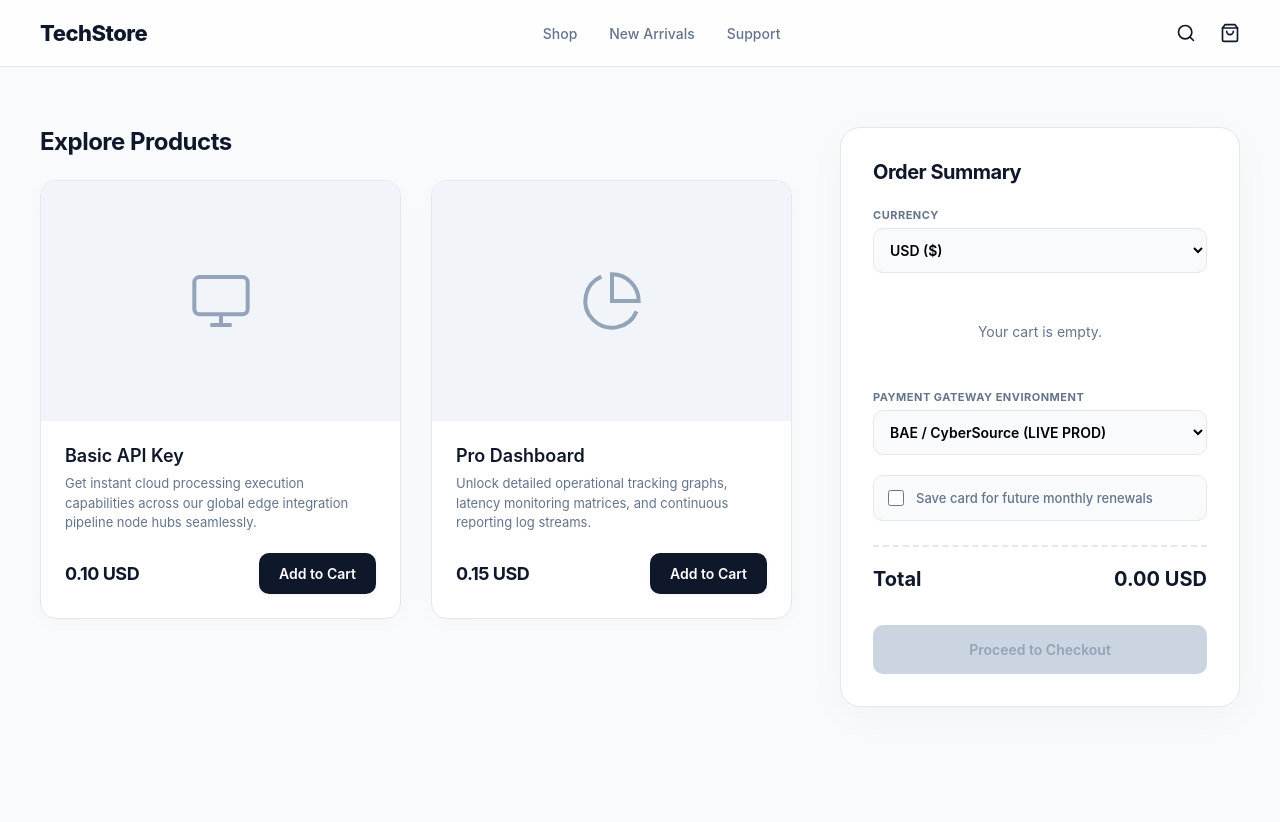
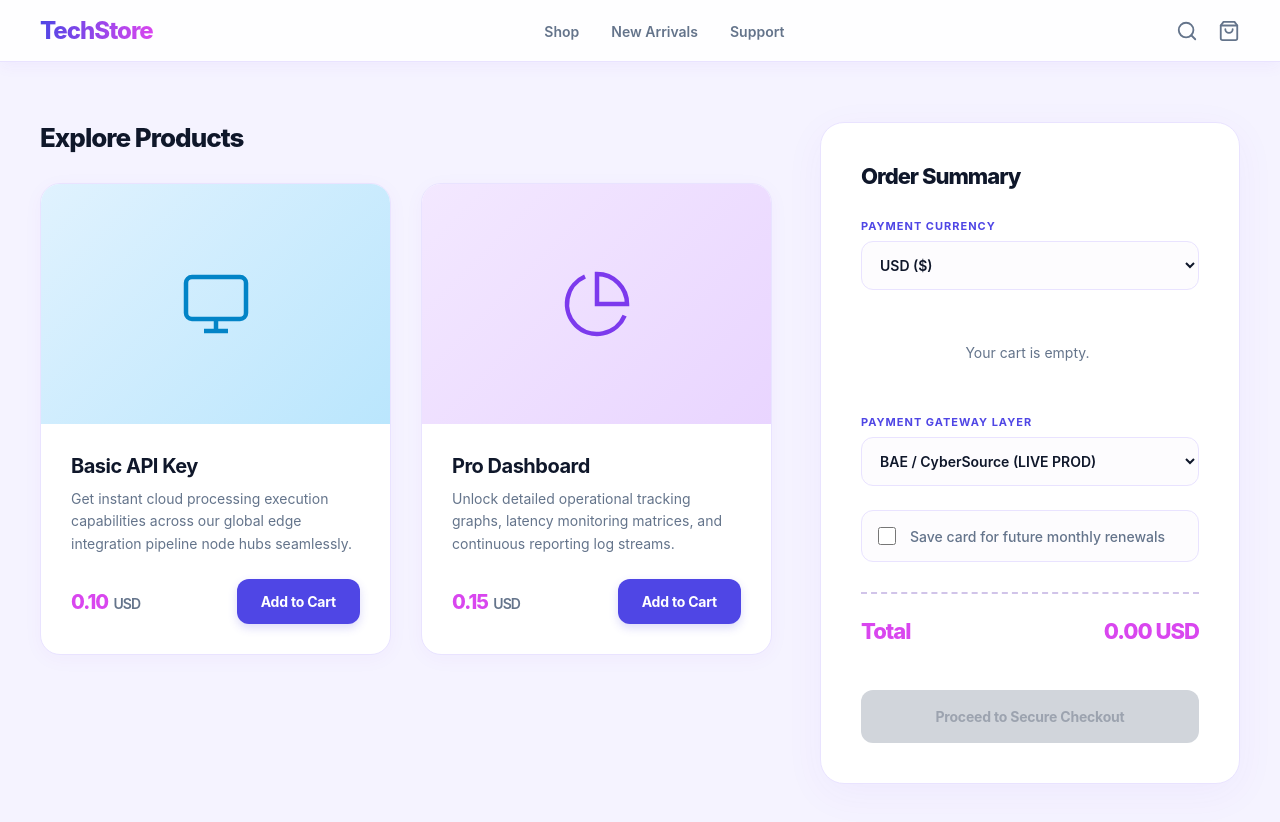
Before and after one commit to zkhanfar-bae/gateway-test, a website: page index.html in a window 1280 px wide. Before the commit the page ends 800 px from the top, so only its background shows below. Drawn offline with Linux system fonts and the light colour scheme.

Commit message:
Update index.html

```diff
--- a/index.html
+++ b/index.html
@@ -8,19 +8,33 @@
 
     <style>
         :root {
-            --bg: #f8fafc;
+            /* VIBRANT NEW COLOR PALETTE */
+            --bg: #f5f3ff; /* Very faint Violet background */
             --surface: #ffffff;
-            --text-main: #0f172a;
-            --text-muted: #64748b;
-            --border: #e2e8f0;
-            --accent: #0f172a;
-            --accent-hover: #334155;
-            --success-bg: #f0fdf4;
-            --success-text: #16a34a;
-            --error-bg: #fef2f2;
-            --error-text: #dc2626;
-            --info-bg: #f0f9ff;
-            --info-text: #0369a1;
+
+            --text-main: #0f172a; /* Slate 900 - Navy for text */
+            --text-muted: #64748b; /* Slate 500 - Gray for descriptions */
+            --border: #e9e3ff; /* Light Violet border */
+
+            /* Primary Action Color - Indigo */
+            --accent: #4f46e5; /* Indigo 600 */
+            --accent-hover: #3730a3; /* Indigo 800 */
+
+            /* Highlight Color - Fuchsia */
+            --highlight: #d946ef; /* Fuchsia 600 - used for prices */
+            --highlight-hover: #a21caf; /* Fuchsia 700 */
+
+            /* Background tints */
+            --product-blue-bg: linear-gradient(135deg, #e0f2fe 0%, #bae6fd 100%); /* Light blue gradient */
+            --product-purple-bg: linear-gradient(135deg, #f3e8ff 0%, #e9d5ff 100%); /* Light purple gradient */
+
+            /* Status Colors (kept standard but slightly brighter) */
+            --success-bg: #ecfdf5;
+            --success-text: #059669;
+            --error-bg: #fff1f2;
+            --error-text: #e11d48;
+            --info-bg: #eff6ff;
+            --info-text: #2563eb;
         }
 
         * {
@@ -39,25 +53,36 @@
 
         /* Navigation Bar Header */
         .navbar {
-            background: rgba(255, 255, 255, 0.8);
+            background: rgba(255, 255, 255, 0.9);
             backdrop-filter: blur(20px);
             -webkit-backdrop-filter: blur(20px);
             border-bottom: 1px solid var(--border);
-            padding: 20px 40px;
+            padding: 16px 40px;
             display: flex;
             justify-content: space-between;
             align-items: center;
             position: sticky;
             top: 0;
             z-index: 50;
+            box-shadow: 0 4px 15px rgba(124, 58, 237, 0.05); /* Slight violet tint shadow */
         }
 
-        .nav-brand { font-size: 22px; font-weight: 800; letter-spacing: -0.5px; cursor: pointer; }
+        .nav-brand {
+            font-size: 24px;
+            font-weight: 800;
+            letter-spacing: -1px;
+            cursor: pointer;
+            /* Dynamic Gradient Logo */
+            background: linear-gradient(90deg, var(--accent) 0%, var(--highlight) 100%);
+            -webkit-background-clip: text;
+            -webkit-text-fill-color: transparent;
+        }
         .nav-links { display: flex; gap: 32px; list-style: none; }
-        .nav-links a { text-decoration: none; color: var(--text-muted); font-weight: 500; font-size: 14px; }
-        .nav-links a:hover { color: var(--text-main); }
+        .nav-links a { text-decoration: none; color: var(--text-muted); font-weight: 600; font-size: 14px; }
+        .nav-links a:hover { color: var(--accent); }
 
-        .nav-actions { display: flex; align-items: center; gap: 24px; }
+        .nav-actions { display: flex; align-items: center; gap: 20px; color: var(--text-muted);}
+        .nav-actions svg:hover { color: var(--highlight); cursor: pointer;}
 
         /* Store Main Body Layout */
         .store-container {
@@ -65,7 +90,7 @@
             margin: 0 auto;
             padding: 60px 40px;
             display: grid;
-            grid-template-columns: 1fr 400px;
+            grid-template-columns: 1fr 420px;
             gap: 48px;
         }
 
@@ -74,91 +99,106 @@
         }
 
         /* Product Catalog Grid Layout */
-        .catalog-headline { font-size: 24px; font-weight: 700; letter-spacing: -0.5px; margin-bottom: 24px; }
+        .catalog-headline { font-size: 26px; font-weight: 800; letter-spacing: -1px; margin-bottom: 30px; }
         .product-grid {
             display: grid;
-            grid-template-columns: repeat(auto-fit, minmax(280px, 1fr));
+            grid-template-columns: repeat(auto-fit, minmax(300px, 1fr));
             gap: 30px;
         }
 
         .store-card {
             background: var(--surface);
             border: 1px solid var(--border);
-            border-radius: 16px;
+            border-radius: 20px;
             overflow: hidden;
             display: flex;
             flex-direction: column;
-            box-shadow: 0 4px 20px rgba(0,0,0,0.02);
+            box-shadow: 0 4px 20px rgba(124, 58, 237, 0.04);
         }
         .store-card:hover {
-            transform: translateY(-4px);
-            box-shadow: 0 12px 30px rgba(0,0,0,0.06);
-            border-color: #cbd5e1;
+            transform: translateY(-5px);
+            box-shadow: 0 15px 40px rgba(124, 58, 237, 0.12);
+            border-color: #d1c4e9; /* Medium violet */
         }
 
         /* Clean placeholder graphic block */
         .product-image-container {
-            background: #f1f5f9;
             height: 240px;
             display: flex;
             align-items: center;
             justify-content: center;
             position: relative;
         }
-        .product-image-container svg { width: 64px; height: 64px; color: #94a3b8; }
+        .product-image-container svg { width: 72px; height: 72px; }
 
-        .product-details { padding: 24px; flex-grow: 1; display: flex; flex-direction: column; justify-content: space-between; }
-        .product-details h3 { font-size: 18px; font-weight: 600; margin-bottom: 8px; }
-        .product-details p { color: var(--text-muted); font-size: 13px; line-height: 1.5; margin-bottom: 20px; }
+        /* Specific Gradient Tints for Image Containers */
+        #img-card-1 { background: var(--product-blue-bg); color: #0284c7; } /* Blue tint icon */
+        #img-card-2 { background: var(--product-purple-bg); color: #7c3aed; } /* Purple tint icon */
 
-        .product-footer { display: flex; justify-content: space-between; align-items: center; }
-        .product-price { font-size: 18px; font-weight: 700; letter-spacing: -0.5px; }
+        .product-details { padding: 30px; flex-grow: 1; display: flex; flex-direction: column; justify-content: space-between; }
+        .product-details h3 { font-size: 20px; font-weight: 700; margin-bottom: 10px; letter-spacing: -0.5px; }
+        .product-details p { color: var(--text-muted); font-size: 14px; line-height: 1.6; margin-bottom: 24px; }
 
-        /* Standard Storefront Interactive Buttons */
+        .product-footer { display: flex; justify-content: space-between; align-items: center; gap: 15px;}
+
+        /* Highlight Prices with Fuchsia */
+        .product-price { font-size: 20px; font-weight: 800; letter-spacing: -1px; color: var(--highlight); }
+        .currency-label { font-size: 14px; font-weight: 600; color: var(--text-muted); margin-left: 2px;}
+
+        /* Standard Storefront Interactive Buttons (Indigo theme) */
         .action-btn {
             background: var(--accent);
             color: #fff;
             border: none;
-            padding: 12px 20px;
-            border-radius: 10px;
-            font-weight: 600;
+            padding: 14px 24px;
+            border-radius: 12px;
+            font-weight: 700;
             font-size: 14px;
             cursor: pointer;
-            box-shadow: 0 2px 4px rgba(0,0,0,0.05);
+            box-shadow: 0 4px 10px rgba(79, 70, 229, 0.2);
+            letter-spacing: -0.2px;
         }
-        .action-btn:hover { background: var(--accent-hover); }
-        .action-btn:disabled { background: #cbd5e1; color: #94a3b8; cursor: not-allowed; box-shadow: none; }
+        .action-btn:hover { background: var(--accent-hover); box-shadow: 0 6px 15px rgba(79, 70, 229, 0.3); }
+        .action-btn:disabled { background: #d1d5db; color: #9ca3af; cursor: not-allowed; box-shadow: none; }
 
         /* Shopping Sidebar Checkout Sheet */
         .cart-panel {
             background: var(--surface);
             border: 1px solid var(--border);
-            border-radius: 20px;
-            padding: 32px;
-            box-shadow: 0 10px 40px rgba(0,0,0,0.03);
+            border-radius: 24px;
+            padding: 40px;
+            box-shadow: 0 10px 40px rgba(124, 58, 237, 0.05);
             height: fit-content;
             position: sticky;
             top: 110px;
         }
-        .cart-panel h2 { font-size: 20px; font-weight: 700; margin-bottom: 24px; letter-spacing: -0.5px; }
+        .cart-panel h2 { font-size: 22px; font-weight: 800; margin-bottom: 30px; letter-spacing: -1px; }
 
-        .cart-items-container { max-height: 240px; overflow-y: auto; margin-bottom: 20px; }
+        .cart-items-container { max-height: 240px; overflow-y: auto; margin-bottom: 24px; padding-right: 5px; }
+
+        /* Customize Scrollbar for cart items */
+        .cart-items-container::-webkit-scrollbar { width: 5px; }
+        .cart-items-container::-webkit-scrollbar-track { background: #f1f1f1; border-radius: 10px; }
+        .cart-items-container::-webkit-scrollbar-thumb { background: #ddd; border-radius: 10px; }
 
         .checkout-row {
             display: flex;
             justify-content: space-between;
-            padding: 14px 0;
-            font-size: 14px;
+            padding: 16px 0;
+            font-size: 15px;
             border-bottom: 1px solid var(--border);
         }
+
+        /* Bold Total Price highlighted in Fuchsia */
         .checkout-row.total {
-            border-top: 2px dashed var(--border);
+            border-top: 2px dashed #d1c4e9;
             border-bottom: none;
-            font-size: 20px;
-            font-weight: 700;
-            color: var(--text-main);
-            padding-top: 20px;
+            font-size: 22px;
+            font-weight: 800;
+            color: var(--highlight);
+            padding-top: 24px;
             margin-top: 10px;
+            letter-spacing: -1px;
         }
 
         .btn-remove-item {
@@ -166,62 +206,66 @@
             background: transparent;
             border: none;
             font-size: 12px;
-            font-weight: 600;
+            font-weight: 700;
             cursor: pointer;
-            margin-top: 4px;
+            margin-top: 5px;
         }
-        .btn-remove-item:hover { text-decoration: underline; }
+        .btn-remove-item:hover { text-decoration: underline; color: #b91c1c; }
 
         /* Form Dropdown Select Layout wrappers */
-        .form-select-group { margin-bottom: 20px; display: flex; flex-direction: column; gap: 6px; }
-        .form-select-group label { font-size: 11px; font-weight: 700; color: var(--text-muted); text-transform: uppercase; letter-spacing: 0.5px; }
+        .form-select-group { margin-bottom: 24px; display: flex; flex-direction: column; gap: 8px; }
+        .form-select-group label { font-size: 11px; font-weight: 700; color: var(--accent); text-transform: uppercase; letter-spacing: 1px; }
         .form-select-group select {
-            padding: 12px;
-            border-radius: 10px;
+            padding: 14px;
+            border-radius: 12px;
             border: 1px solid var(--border);
             font-weight: 600;
             font-size: 14px;
-            background: #f8fafc;
+            background: #fdfcfe; /* Subtle lavender tint */
+            color: var(--text-main);
             outline: none;
             cursor: pointer;
         }
+        .form-select-group select:focus { border-color: var(--highlight); box-shadow: 0 0 0 3px rgba(217, 70, 239, 0.1); }
 
         .checkbox-container {
-            margin-bottom: 24px;
-            padding: 14px;
-            background: #f8fafc;
+            margin-bottom: 30px;
+            padding: 16px;
+            background: #fdfcfe;
             border: 1px solid var(--border);
-            border-radius: 10px;
+            border-radius: 12px;
             display: flex;
             align-items: center;
-            gap: 12px;
+            gap: 14px;
         }
-        .checkbox-container input { width: 16px; height: 16px; cursor: pointer; }
-        .checkbox-container label { font-size: 13px; font-weight: 500; color: var(--text-muted); cursor: pointer; }
+        .checkbox-container input { width: 18px; height: 18px; cursor: pointer; accent-color: var(--accent); }
+        .checkbox-container label { font-size: 14px; font-weight: 500; color: var(--text-muted); cursor: pointer; }
 
-        /* Secure payment iFrame block */
+        /* Secure payment iFrame area */
         #payment-container {
             display: none;
-            margin-top: 24px;
-            background: #f8fafc;
+            margin-top: 30px;
+            background: #fdfcfe;
             border: 1px solid var(--border);
-            border-radius: 12px;
-            padding: 20px;
+            border-radius: 16px;
+            padding: 24px;
+            box-shadow: 0 5px 20px rgba(124, 58, 237, 0.03);
         }
-        #payment-form { min-height: 60px; margin-bottom: 20px; }
+        #payment-form { min-height: 60px; margin-bottom: 24px; }
 
         .status-alert {
-            margin-top: 20px;
-            padding: 14px;
-            border-radius: 10px;
-            font-size: 13px;
-            font-weight: 600;
+            margin-top: 24px;
+            padding: 16px;
+            border-radius: 12px;
+            font-size: 14px;
+            font-weight: 700;
             display: none;
             text-align: center;
+            letter-spacing: -0.2px;
         }
-        .status-alert.info { background: var(--info-bg); color: var(--info-text); }
-        .status-alert.success { background: var(--success-bg); color: var(--success-text); }
-        .status-alert.error { background: var(--error-bg); color: var(--error-text); }
+        .status-alert.info { background: var(--info-bg); color: var(--info-text); border: 1px solid #bfdbfe; }
+        .status-alert.success { background: var(--success-bg); color: var(--success-text); border: 1px solid #a7f3d0; }
+        .status-alert.error { background: var(--error-bg); color: var(--error-text); border: 1px solid #fecdd3; }
     </style>
 </head>
 <body>
@@ -234,8 +278,8 @@
             <li><a href="#">Support</a></li>
         </ul>
         <div class="nav-actions">
-            <svg xmlns="http://www.w3.org/2000/svg" width="20" height="20" viewBox="0 0 24 24" fill="none" stroke="currentColor" stroke-width="2" stroke-linecap='round' stroke-linejoin='round'><circle cx="11" cy="11" r="8"></circle><line x1="21" y1="21" x2="16.65" y2="16.65"></line></svg>
-            <svg xmlns="http://www.w3.org/2000/svg" width="20" height="20" viewBox="0 0 24 24" fill="none" stroke="currentColor" stroke-width="2" stroke-linecap="round" stroke-linejoin="round"><path d="M6 2L3 6v14a2 2 0 0 0 2 2h14a2 2 0 0 0 2-2V6l-3-4z"></path><line x1="3" y1="6" x2="21" y2="6"></line><path d="M16 10a4 4 0 0 1-8 0"></path></svg>
+            <svg xmlns="http://www.w3.org/2000/svg" width="22" height="22" viewBox="0 0 24 24" fill="none" stroke="currentColor" stroke-width="2" stroke-linecap='round' stroke-linejoin='round'><circle cx="11" cy="11" r="8"></circle><line x1="21" y1="21" x2="16.65" y2="16.65"></line></svg>
+            <svg xmlns="http://www.w3.org/2000/svg" width="22" height="22" viewBox="0 0 24 24" fill="none" stroke="currentColor" stroke-width="2" stroke-linecap="round" stroke-linejoin="round"><path d="M6 2L3 6v14a2 2 0 0 0 2 2h14a2 2 0 0 0 2-2V6l-3-4z"></path><line x1="3" y1="6" x2="21" y2="6"></line><path d="M16 10a4 4 0 0 1-8 0"></path></svg>
         </div>
     </nav>
 
@@ -245,7 +289,7 @@
             <div class="product-grid" id="product-list">
 
                 <div class="store-card">
-                    <div class="product-image-container">
+                    <div class="product-image-container" id="img-card-1">
                         <svg xmlns="http://www.w3.org/2000/svg" viewBox="0 0 24 24" fill="none" stroke="currentColor" stroke-width="1.5"><rect x="2" y="3" width="20" height="14" rx="2" ry="2"></rect><line x1="8" y1="21" x2="16" y2="21"></line><line x1="12" y1="17" x2="12" y2="21"></line></svg>
                     </div>
                     <div class="product-details">
@@ -261,7 +305,7 @@
                 </div>
 
                 <div class="store-card">
-                    <div class="product-image-container">
+                    <div class="product-image-container" id="img-card-2">
                         <svg xmlns="http://www.w3.org/2000/svg" viewBox="0 0 24 24" fill="none" stroke="currentColor" stroke-width="1.5"><path d="M21.21 15.89A10 10 0 1 1 8 2.83"></path><path d="M22 12A10 10 0 0 0 12 2v10z"></path></svg>
                     </div>
                     <div class="product-details">
@@ -283,7 +327,7 @@
             <h2>Order Summary</h2>
 
             <div class="form-select-group">
-                <label for="currency-selector">Currency</label>
+                <label for="currency-selector">Payment Currency</label>
                 <select id="currency-selector">
                     <option value="USD">USD ($)</option>
                     <option value="JOD">JOD (د.أ)</option>
@@ -295,7 +339,7 @@
             </div>
 
             <div class="form-select-group">
-                <label for="env-selector">Payment Gateway Environment</label>
+                <label for="env-selector">Payment Gateway Layer</label>
                 <select id="env-selector">
                     <option value="prod">BAE / CyberSource (LIVE PROD)</option>
                     <option value="dev">BAE / CyberSource (BAELAB DEV)</option>
@@ -312,11 +356,11 @@
                 <span id="cart-total-price">0.00 USD</span>
             </div>
 
-            <button type="button" id="checkout-btn" class="action-btn" style="width: 100%; margin-top: 20px; padding: 16px;" disabled>Proceed to Checkout</button>
+            <button type="button" id="checkout-btn" class="action-btn" style="width: 100%; margin-top: 30px; padding: 18px;" disabled>Proceed to Secure Checkout</button>
             <div id="message" class="status-alert"></div>
 
             <div id="payment-container">
-                <h3 style="font-size: 12px; text-transform: uppercase; letter-spacing: 0.5px; color: var(--text-muted); margin-bottom: 16px;">Credit Card Information</h3>
+                <h3 style="font-size: 11px; text-transform: uppercase; font-weight: 700; letter-spacing: 1px; color: var(--accent); margin-bottom: 16px;">Credit Card Information</h3>
                 <div id="payment-form"></div>
                 <button type="button" id="pay-btn" class="action-btn" style="width: 100%;">Authorize Payment</button>
             </div>
@@ -376,10 +420,10 @@
                     cartItemsDiv.innerHTML += `
                         <div class="checkout-row">
                             <div>
-                                <span style="font-weight:600; display:block;">${item.name}</span>
-                                <button type="button" class="btn-remove-item" onclick="window.removeFromCart(${index})">Remove</button>
+                                <span style="font-weight:600; display:block; font-size: 14px; color: var(--text-main);">${item.name}</span>
+                                <button type="button" class="btn-remove-item" onclick="window.removeFromCart(${index})">Remove Item</button>
                             </div>
-                            <span style="font-weight:700;">${item.price.toFixed(2)} ${currentCurrency}</span>
+                            <span style="font-weight:800; font-size: 16px; color: var(--text-main);">${item.price.toFixed(2)} ${currentCurrency}</span>
                         </div>
                     `;
                 });
```
